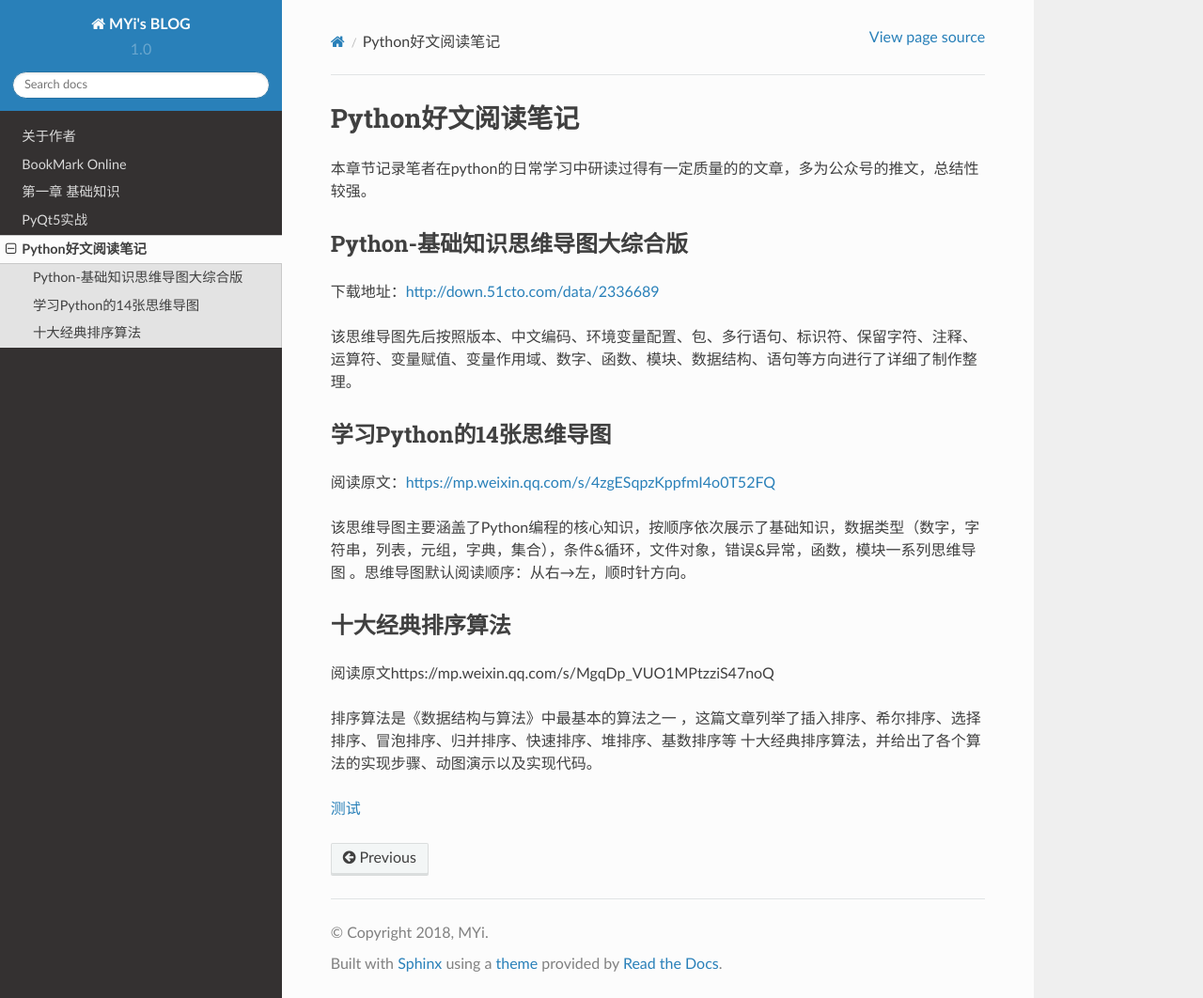
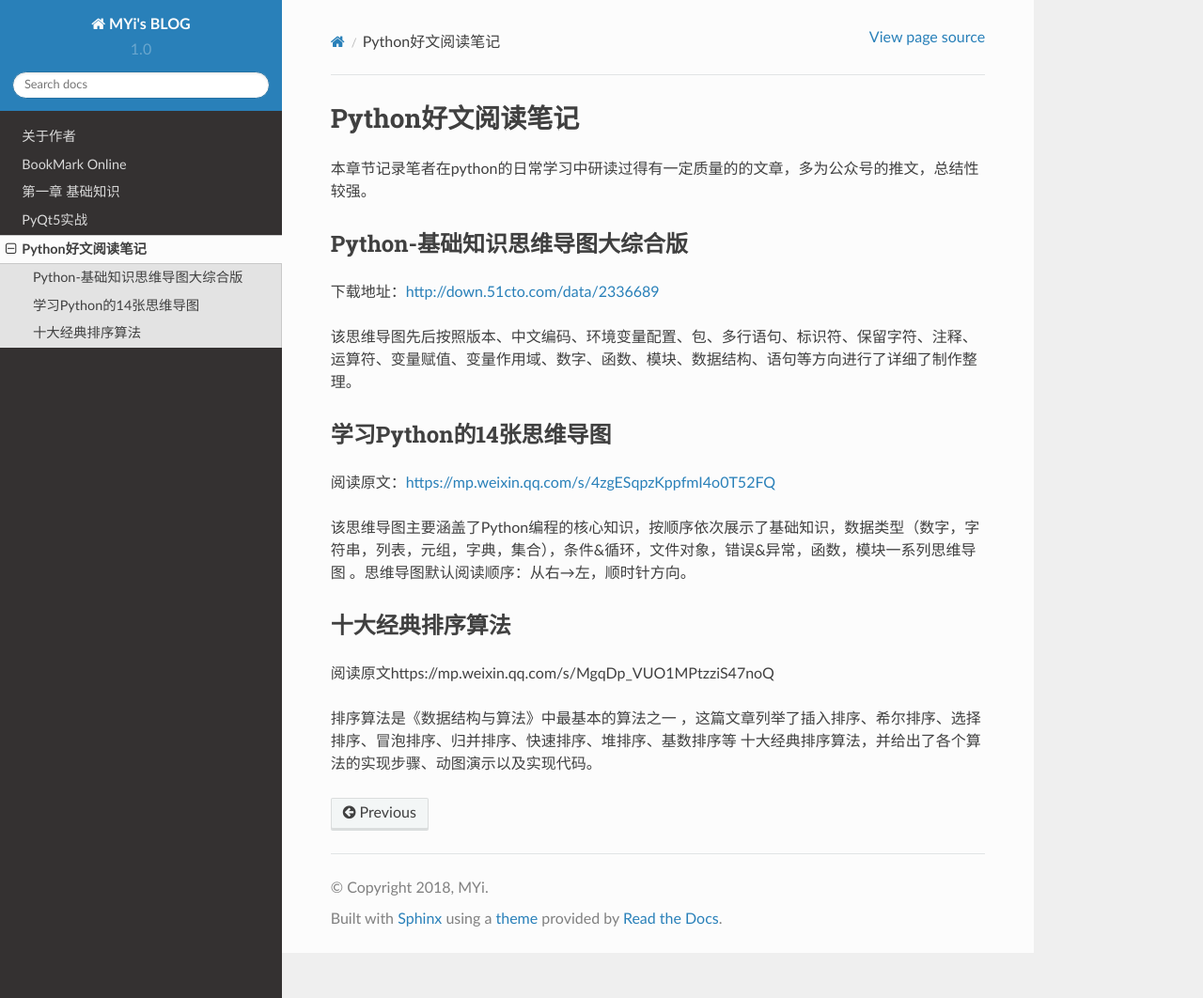
Before and after one commit to yixiaomu001/MYi-BLOG, a Sphinx documentation site: the page built from source/articleread.rst, in a window 1280 px wide and 1062 px high. Shown: the whole window at 94% size. Built offline with Sphinx 7.4.7 and the Read the Docs theme 2.0.0, drawn with Linux system fonts in a browser that asks for light colours.

Commit message:
修改文件

```diff
--- a/source/articleread.rst
+++ b/source/articleread.rst
@@ -26,5 +26,3 @@ Python-基础知识思维导图大综合版
 排序算法是《数据结构与算法》中最基本的算法之一
 ，这篇文章列举了插入排序、希尔排序、选择排序、冒泡排序、归并排序、快速排序、堆排序、基数排序等
 十大经典排序算法，并给出了各个算法的实现步骤、动图演示以及实现代码。
-
-`测试 <http://bbs.51cto.com/thread-1551981-1.html>`__
```
